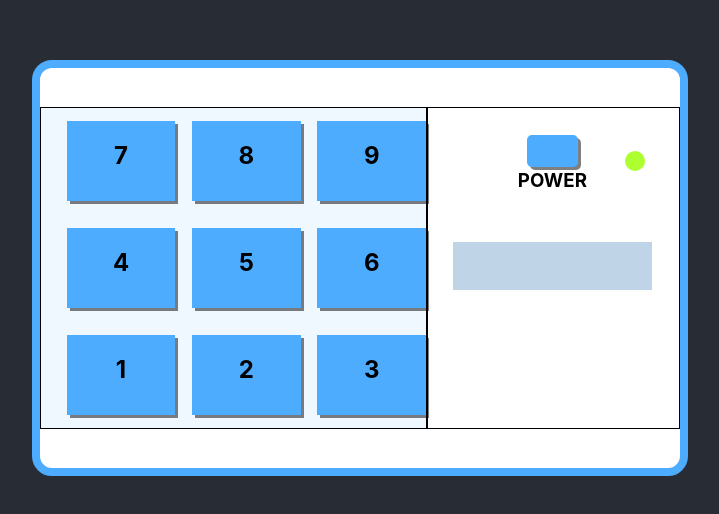
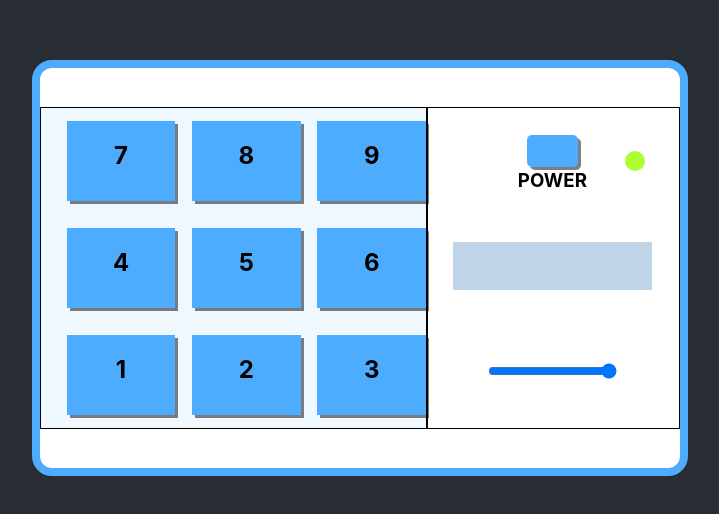
Before and after one commit to brandmch/Drum-Machine, a React (Create React App) app: page / in a window 1280 px wide. Shown: the part 132-646 px from the top of the page, without its empty margins (280-999 px from the left). Built offline with nearby package versions, Linux system fonts and the light colour scheme.

Commit message:
volume slider works

```diff
--- a/src/App.css
+++ b/src/App.css
@@ -100,3 +100,8 @@
   padding-top: 1vh;
   text-align: center;
 }
+
+.block8 {
+  grid-column: 1 / span 3;
+  grid-row: 3;
+}
--- a/src/App.js
+++ b/src/App.js
@@ -5,6 +5,8 @@ import soundArr from "./sounds/sounds";
 function App() {
   const [power, togglePower] = useState(true);
   const [soundTitle, setSoundTitle] = useState("");
+  const [volume, setVolume] = useState(1);
+
   const soundBoxOrder = [7, 8, 9, 4, 5, 6, 1, 2, 3];
   const soundTitleOrder = [
     "Hat",
@@ -130,6 +132,18 @@ function App() {
           <div className="block5">
             <h4>{soundTitle}</h4>
           </div>
+          <div className="block8">
+            <input
+              max={1}
+              min={0}
+              step={0.01}
+              type="range"
+              value={volume}
+              onChange={(e) => {
+                setVolume(e.target.value);
+              }}
+            />
+          </div>
         </div>
       </div>
     </div>
```
